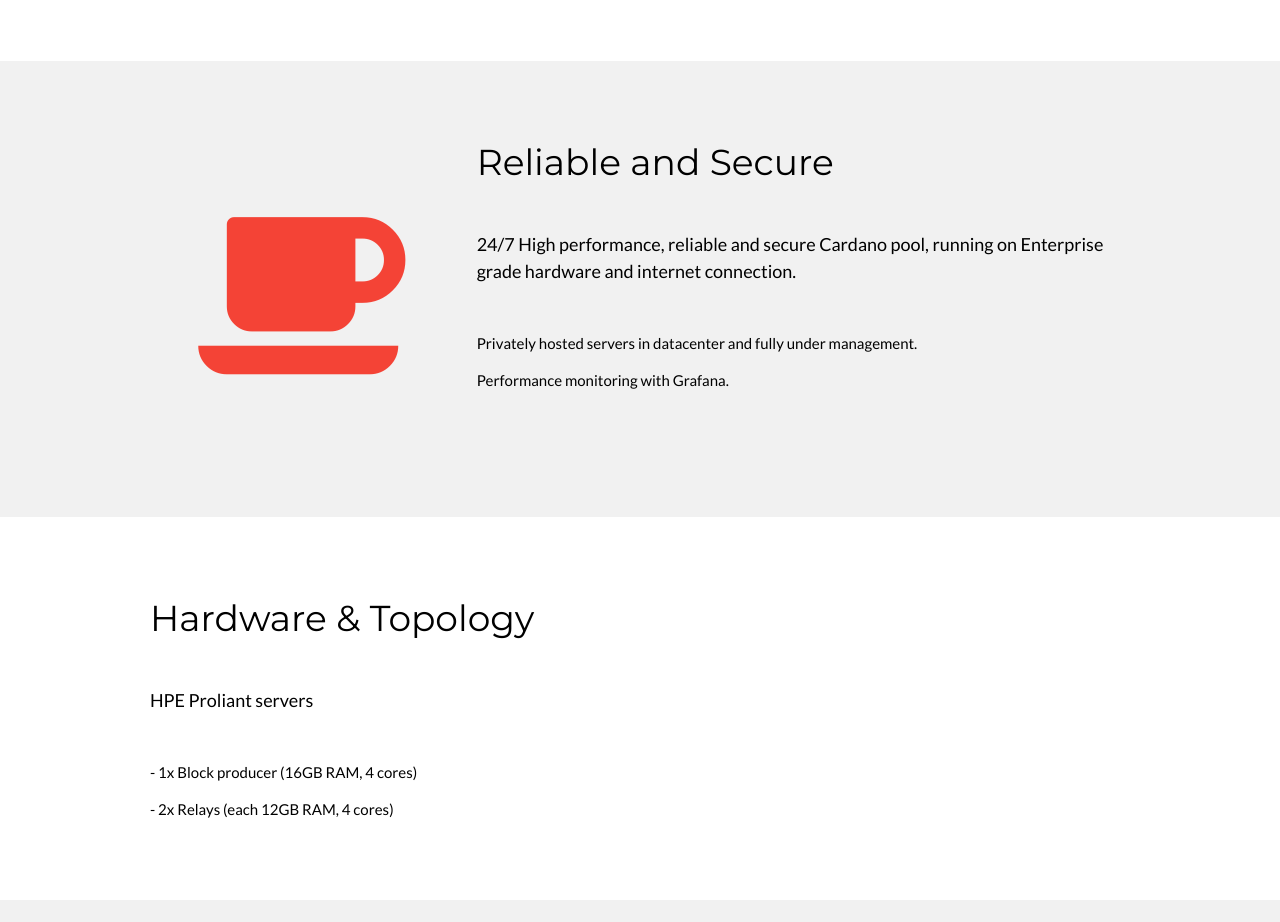
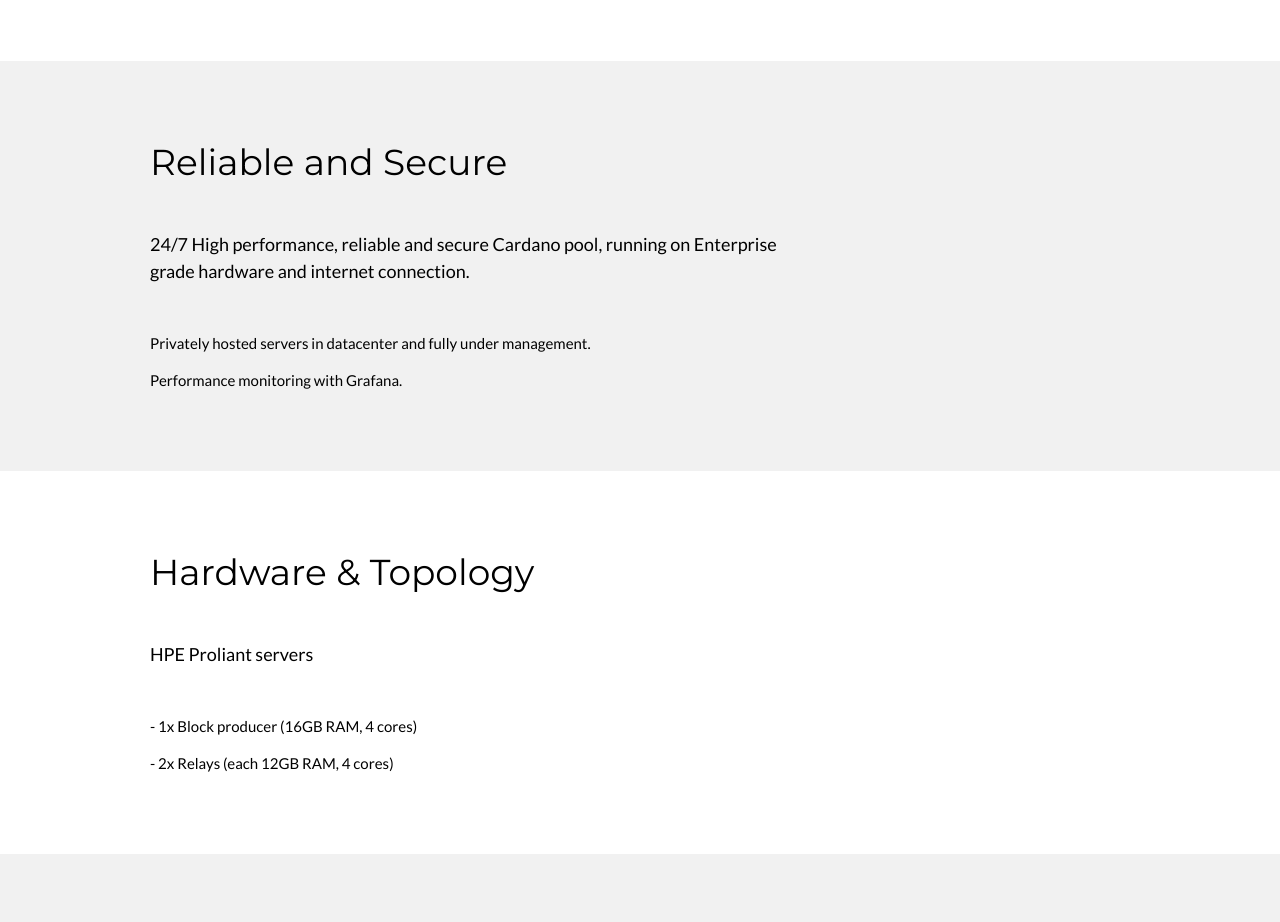
Before and after one commit to mtxpool/mtxpool.github.io, a plain HTML site: page index.html in a window 1280 px wide. Shown: the part 1140-2062 px from the top of the page. Drawn offline with nearby package versions, Linux system fonts and the light colour scheme.

Commit message:
Update index.html

```diff
--- a/index.html
+++ b/index.html
@@ -59,7 +59,7 @@ body,h1,h2,h3,h4,h5,h6 {font-family: "Lato", sans-serif}
 <div class="w3-row-padding w3-light-grey w3-padding-64 w3-container">
   <div class="w3-content">
     <div class="w3-third w3-center">
-      <i class="fa fa-coffee w3-padding-64 w3-text-red w3-margin-right"></i>
+     <!-- <i class="fa fa-coffee w3-padding-64 w3-text-red w3-margin-right"></i> -->
     </div>
 
     <div class="w3-twothird">
```
